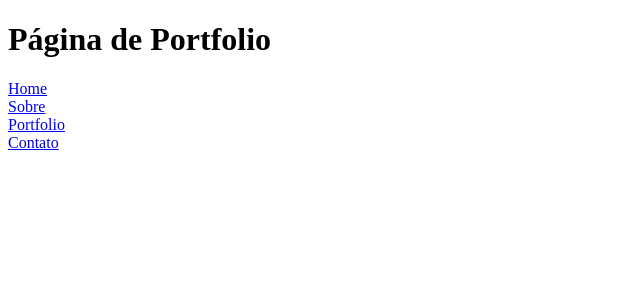
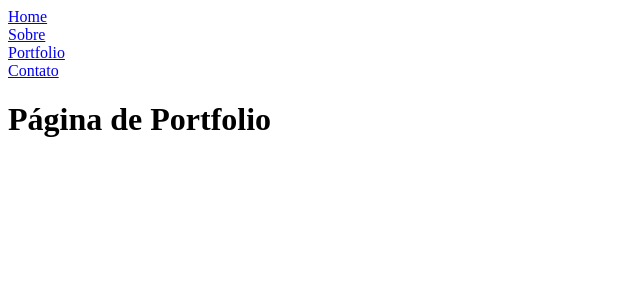
Before and after one commit to fersl/modulo-react, a React (Create React App) app: page /portfolio in a window 1280 px wide. Shown: the top 300 px of the page, without its empty margins (0-640 px from the left). Built offline with nearby package versions, Linux system fonts and the light colour scheme.

Commit message:
aula 05 - passo 3
Criando um layout com rotas aninhadas

```diff
--- a/src/App.js
+++ b/src/App.js
@@ -5,16 +5,21 @@
 import Sobre from "./pages/Sobre";
 import Contato from "./pages/Contato";
 import NoPage from "./pages/NoPage";
+import Layout from "./pages/Layout";
 
 function App() {
   return (
     <BrowserRouter>
       <Routes>
-        <Route path="/" element={ <Home/> }></Route>
-        <Route path="sobre" element={ <Sobre/> } />
-        <Route path="portfolio" element={ <Portfolio/> } />
-        <Route path="contato" element={ <Contato/> } />
-        <Route path="*" element={ <NoPage/> } />
+        <Route to="/" element={<Layout />}>
+
+          <Route path="/" element={<Home />}></Route>
+          <Route path="sobre" element={<Sobre />} />
+          <Route path="portfolio" element={<Portfolio />} />
+          <Route path="contato" element={<Contato />} />
+          <Route path="*" element={<NoPage />} />
+
+        </Route>
       </Routes>
     </BrowserRouter>
   );
--- a/src/pages/Contato.js
+++ b/src/pages/Contato.js
@@ -1,11 +1,8 @@
-import Navbar from "../components/Navbar";
 
 export default function Contato() {
     return (
         <>
             <h1>Página de Contato.</h1>
-
-            <Navbar/>
         </>
     )
 }
--- a/src/pages/Home.js
+++ b/src/pages/Home.js
@@ -1,10 +1,10 @@
-import Navbar from "../components/Navbar";
+
 
 export default function Home() {
     return(
         <>
             <h1>Página Inicial.</h1>
-            <Navbar/>
+
         </>
     )
 }
--- /dev/null
+++ b/src/pages/Layout.js
@@ -0,0 +1,12 @@
+import { Outlet } from "react-router-dom";
+import Navbar from "../components/Navbar";
+
+export default function Layout() {
+    return(
+        <>
+            <Navbar/>
+            <Outlet/>
+        </>
+
+    )
+}
--- a/src/pages/Portfolio.js
+++ b/src/pages/Portfolio.js
@@ -1,10 +1,8 @@
-import Navbar from "../components/Navbar";
 
 export default function Portfolio() {
     return (
         <>
             <h1>Página de Portfolio</h1>
-            <Navbar/>
         </>
     )
 }
--- a/src/pages/Sobre.js
+++ b/src/pages/Sobre.js
@@ -1,10 +1,8 @@
-import Navbar from "../components/Navbar";
 
 export default function Sobre() {
     return(
         <>
             <h1>Página Sobre</h1>
-            <Navbar/>
         </>
     )
 }
```
